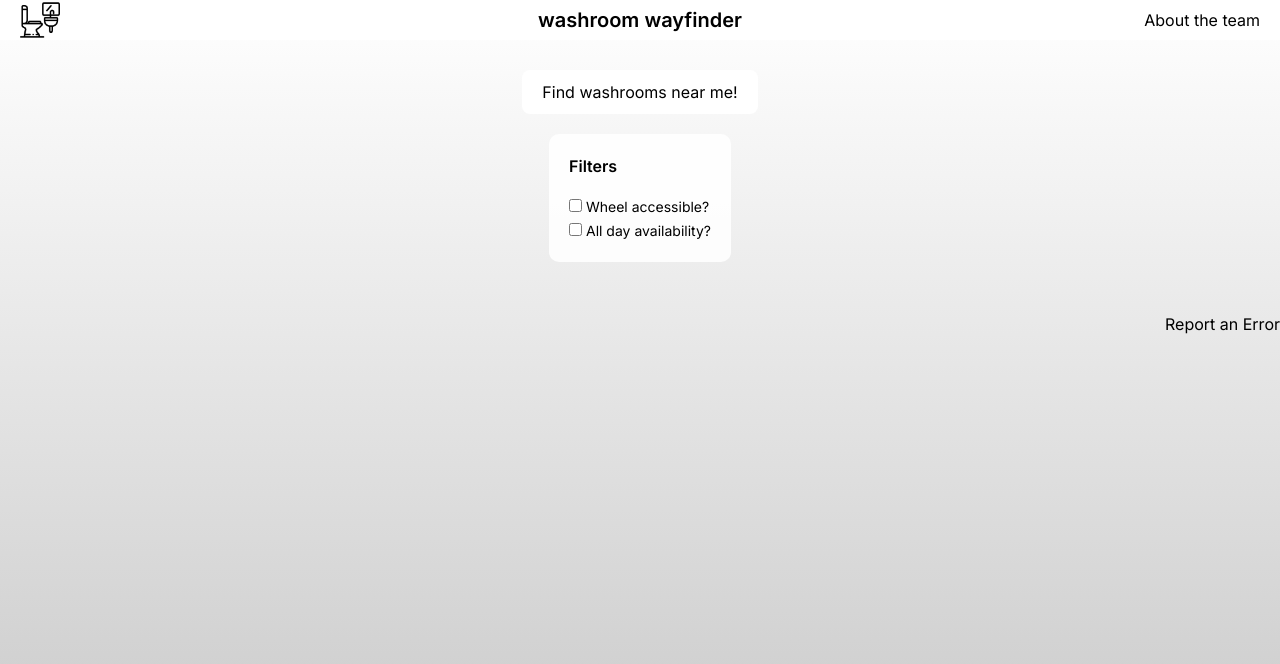
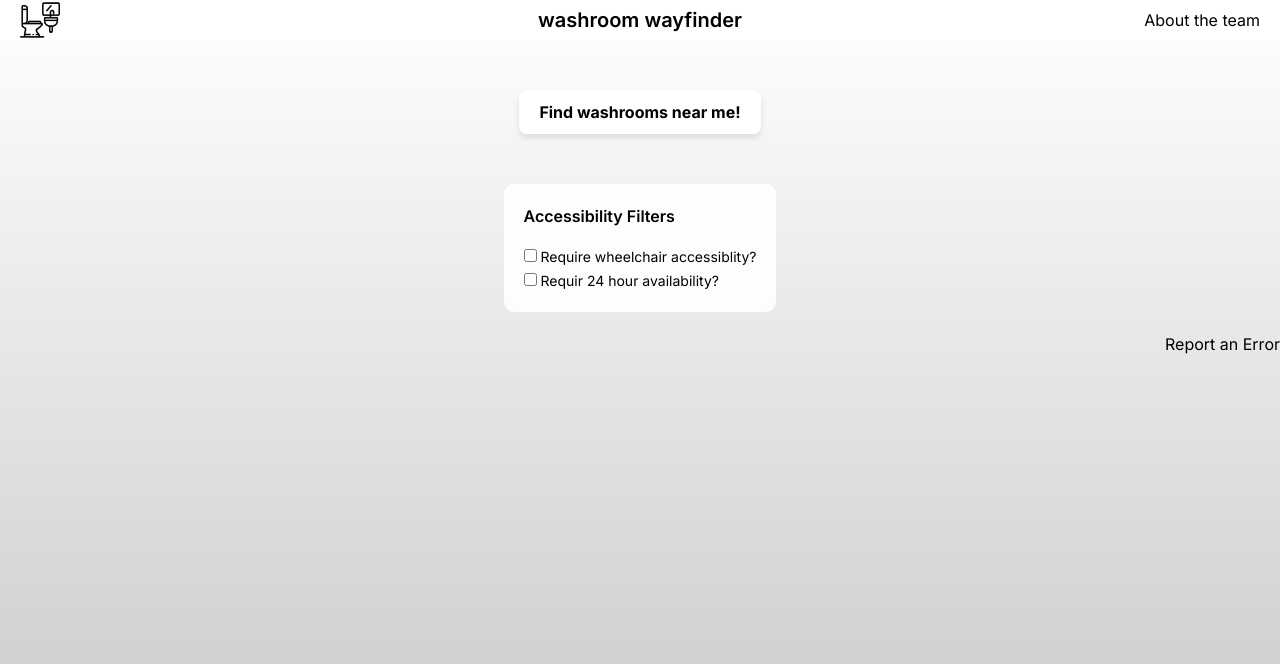
Before and after one commit to DoiBoi/nwPlus-Project, a Next.js app: page / in a window 1280 px wide. Shown: the top 664 px of the page. Built offline with nearby package versions, Linux system fonts and the light colour scheme.

Commit message:
page update

```diff
--- a/src/app/page.js
+++ b/src/app/page.js
@@ -20,19 +20,29 @@ export default function Home() {
         <Navbar />
 
         {!showMap && (
-          <form className="flex flex-col items-center my-[30px]" onSubmit={handleButtonClick}>
+          <form className="flex flex-col items-center justify-center h-full" onSubmit={handleButtonClick}>
             <div className='flex justify-center'>
               <input
                 id="big-button"
                 type="submit"
                 value="Find washrooms near me!"
-                style={{ backgroundColor: 'white', borderRadius: '8px', padding: '10px 20px', cursor: 'pointer', marginBottom: '20px' }}
+                className="font-bold"
+                style={{
+                  backgroundColor: 'white',
+                  borderRadius: '8px',
+                  padding: '10px 20px',
+                  cursor: 'pointer',
+                  marginBottom: '50px',
+                  marginTop: '50px',
+                  boxShadow: '0px 4px 6px rgba(0, 0, 0, 0.1)', // Add this line for the shadow
+                }}
               />
+
             </div>
 
             <div className='flex flex-col justify-center px-[10%] py-[10%]' style={{ backgroundColor: 'rgba(255, 255, 255, 0.9)', borderRadius: '10px', padding: '20px', marginBottom: '20px' }}>
               <div id="filters">
-                <h2 className='mb-4 font-semibold'>Filters</h2>
+                <h2 className='mb-4 font-semibold'>Accessibility Filters</h2>
                 {/* This is where the other options are */}
                 <input
                   type="checkbox"
@@ -42,7 +52,7 @@ export default function Home() {
                   checked={wheelAccess}
                   onChange={() => setWheelAccess(!wheelAccess)}
                 />
-                <label htmlFor="wheel_access" style={{ fontSize: '14px' }}> Wheel accessible?</label>
+                <label htmlFor="wheel_access" style={{ fontSize: '14px' }}> Require wheelchair accessiblity?</label>
 
                 <br />
 
@@ -54,7 +64,7 @@ export default function Home() {
                   checked={twentyFourHour}
                   onChange={() => setTwentyFourHour(!twentyFourHour)}
                 />
-                <label htmlFor="24_hour" style={{ fontSize: '14px' }}> All day availability?</label>
+                <label htmlFor="24_hour" style={{ fontSize: '14px' }}> Requir 24 hour availability?</label>
 
               </div>
             </div>
```
